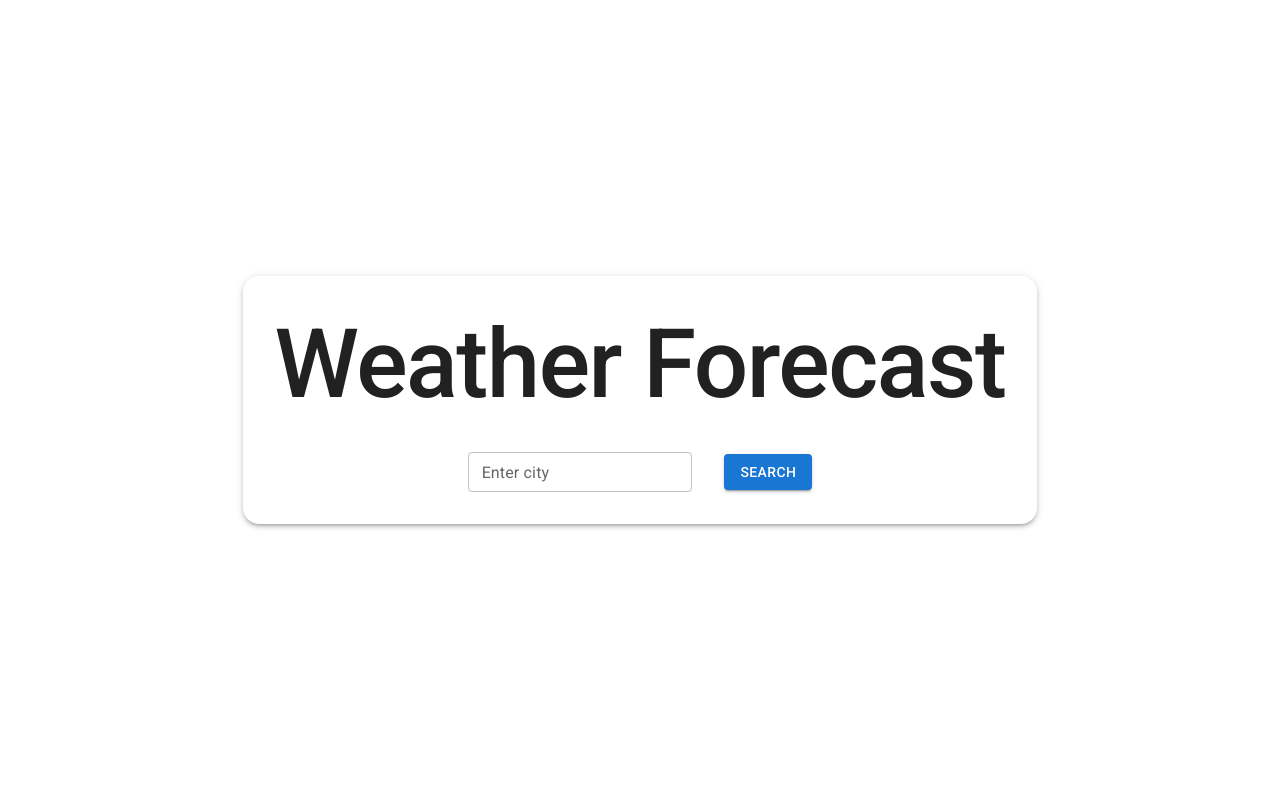
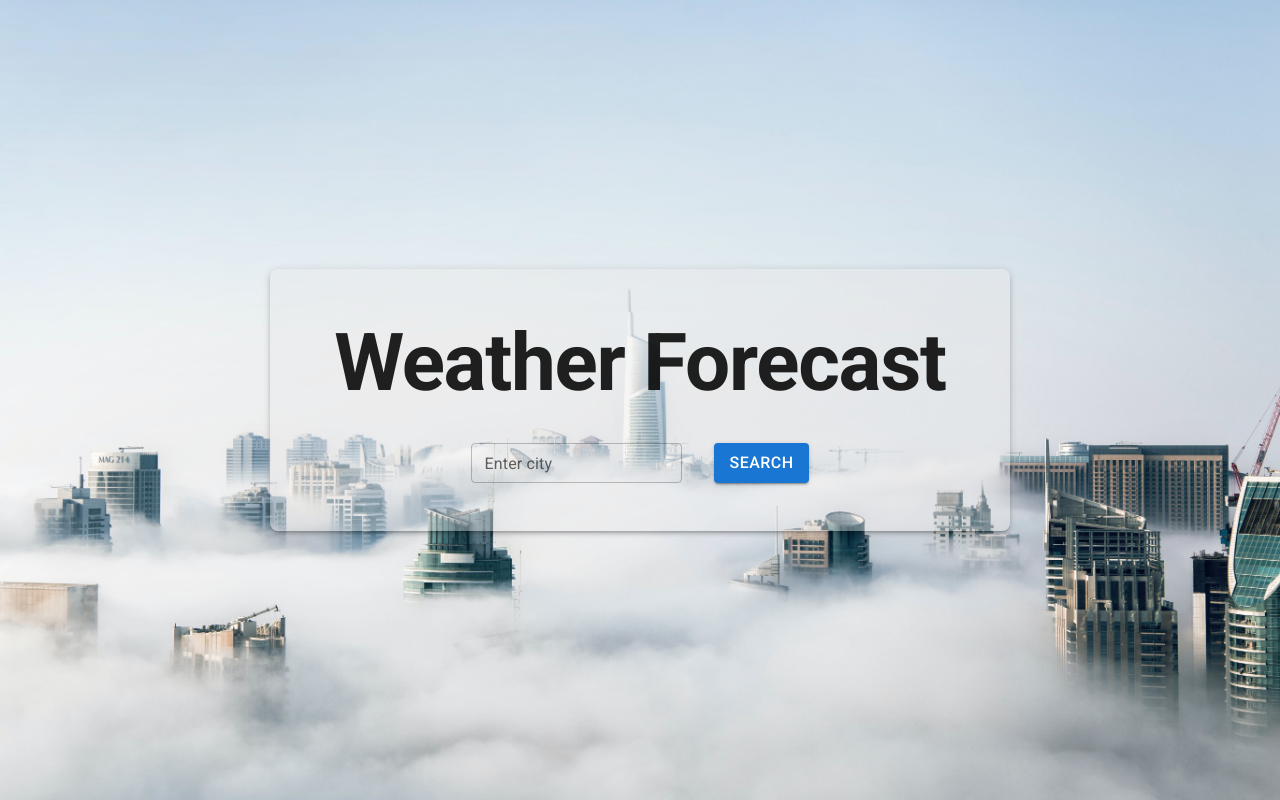
Before and after one commit to olehivanovw/Weather-Forecast, a React (Vite) app: page / in a window 1280 px wide. Built offline with nearby package versions, Linux system fonts and the light colour scheme.

Commit message:
Added new background image on main page. I continue experiments with material design.

```diff
--- a/src/components/App.jsx
+++ b/src/components/App.jsx
@@ -2,23 +2,13 @@ import {Routes, Route} from "react-router-dom";
 import Form from "./Form.jsx";
 import Weather from "./Weather";
 import NotFound from "./NotFound.jsx";
-import {Container} from "@mui/material";
 
 export default function App() {
   return (
-      <Container maxWidth="md" sx={
-        {
-          minHeight: '100vh',
-          display: "flex",
-          alignItems: "center",
-          justifyContent: "center",
-        }
-      }>
-        <Routes>
-          <Route path='/' element={<Form />}></Route>
-          <Route path='/weather/:city' element={<Weather />}></Route>
-          <Route path='/*' element={<NotFound />}></Route>
-        </Routes>
-      </Container>
+    <Routes>
+      <Route path='/' element={<Form />}></Route>
+      <Route path='/weather/:city' element={<Weather />}></Route>
+      <Route path='/*' element={<NotFound />}></Route>
+    </Routes>
   )
 }
--- a/src/components/Form.jsx
+++ b/src/components/Form.jsx
@@ -1,5 +1,45 @@
 import {useNavigate} from "react-router-dom";
-import {Typography, Button, Box, TextField, Paper} from "@mui/material";
+import {Typography, Button, Box, TextField, Paper, Container, styled} from "@mui/material";
+import backImgMain from "../assets/backImgMain.jpg"
+
+const styles = {
+  container: {
+    minHeight: '100vh',
+    display: "flex",
+    alignItems: "center",
+    justifyContent: "center",
+    backgroundImage: `url(${backImgMain})`,
+    backgroundSize: 'cover',
+    backgroundPosition: 'top',
+  },
+  paperBox: {
+    textAlign: 'center',
+    paddingTop: 6,
+    paddingLeft: 8,
+    paddingRight: 8,
+    paddingBottom: 6,
+    borderRadius: 2,
+    bgcolor: 'rgba(232,232,232,0.4)'
+  },
+  typography: {
+    mb: 4,
+    fontWeight: 'bold',
+    fontSize: '5rem',
+  },
+  formBox: {
+    display: "flex",
+    alignItems: "center",
+    justifyContent: "center",
+    gap: 2
+  },
+  textField: {
+    mr: 2,
+    maxWidth: '25ch',
+  },
+  button: {
+    fontSize: '1rem'
+  }
+};
 
 export default function Form() {
   const navigate = useNavigate()
@@ -13,25 +53,14 @@ export default function Form() {
   }
 
   return (
-    <Box component={Paper} elevation={3} sx={
-      {
-        textAlign: 'center',
-        padding: 4,
-        borderRadius: 4,
-      }
-    }>
-      <Typography variant="h1" sx={{mb: 4, fontWeight: 'medium'}}>Weather Forecast</Typography>
-      <Box component="form" onSubmit={handleSearch} sx={
-        {
-          display: "flex",
-          alignItems: "center",
-          justifyContent: "center",
-          gap: 2
-        }
-      }>
-        <TextField id="outlined-basic" label="Enter city" variant="outlined" name='inpCity' size="small" sx={{ mr: 2, width: '25ch'}}/>
-        <Button variant="contained" type='submit'>Search</Button>
+    <Container maxWidth="xl" sx={styles.container}>
+      <Box component={Paper} elevation={3} sx={styles.paperBox}>
+        <Typography variant="h1" sx={styles.typography}>Weather Forecast</Typography>
+        <Box component="form" onSubmit={handleSearch} sx={styles.formBox}>
+          <TextField label="Enter city" variant="outlined" name='inpCity' size="small" autoComplete="off" sx={styles.textField}/>
+          <Button variant="contained" type='submit' sx={styles.button}>Search</Button>
+        </Box>
       </Box>
-    </Box>
+    </Container>
   )
 }
```
Also changed, not shown: src/assets/backImgMain.jpg (added).
